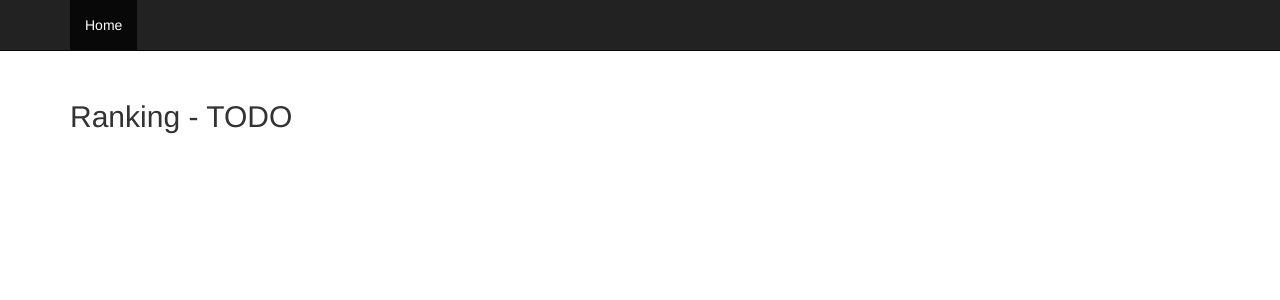
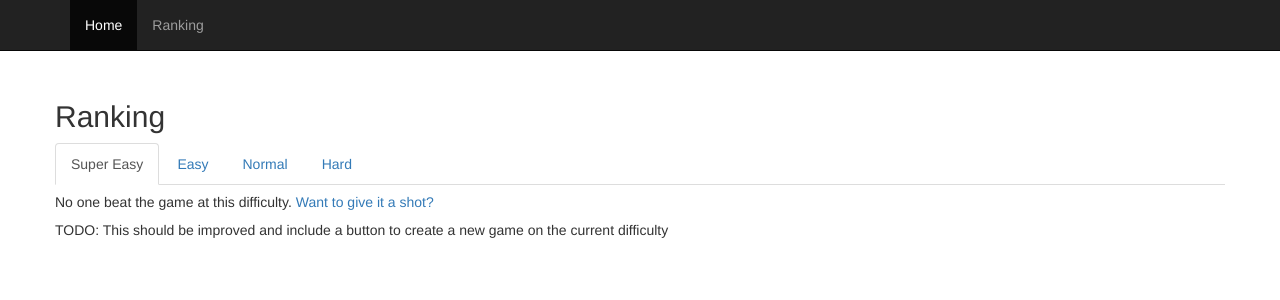
Before and after one commit to survey-monkey-challenge/minesweeper, a Django app: page /ranking/ in a window 1280 px wide. Shown: the top 300 px of the page. Run offline with Django 3.2, Linux system fonts and the light colour scheme; data that the repository does not hold is empty; some libraries are stand-ins or nearby versions.

Commit message:
Added a super simple ranking (missing usernames)

```diff
--- a/game/templates/ranking.html
+++ b/game/templates/ranking.html
@@ -2,5 +2,47 @@
 {% load crispy_forms_tags %}
 
 {% block content %}
-  <h2> Ranking - TODO</h2>
+  <div class="row">
+    <h2>Ranking</h2>
+  </div>
+
+  <div class="row">
+    <ul class="nav nav-tabs">
+      {% for difficulty in difficulties %}
+        <li role="presentation" class="{{ difficulty.css_class }}">
+          <a href="{{ difficulty.url }}">{{ difficulty.title }}</a>
+        </li>
+      {% endfor %}
+    </ul>
+  </div>
+  <div class="row">
+    {% if finished_winning_games %}
+      <table class="table table-striped">
+        <thead>
+          <tr>
+            <th class="col-md-2">#</th>
+            <th class="col-md-2">Timer</th>
+            <th class="col-md-5">Username</th>
+            <th class="col-md-3">Match</th>
+          </tr>
+        </thead>
+
+        <tbody>
+          {% for game in finished_winning_games %}
+            <tr>
+              <th scope="row">{{ forloop.counter }}</th>
+              <td>{{ game.end_timer }} seconds</td>
+              <td>Some user name (TODO)</td>
+              <td><a href="{{ game.get_absolute_url }}">Go to game</a></td>
+            </tr>
+          {% endfor %}
+        </tbody>
+      </table>
+    {% else %}
+      <h5>No one beat the game at this difficulty. <a href="{% url 'game:create' %}">Want to give it a shot?</a></h5>
+      <p>
+        TODO: This should be improved and include a button to create a new game on the current difficulty
+      </p>
+    {% endif %}
+  </div>
 {% endblock %}
--- a/game/urls.py
+++ b/game/urls.py
@@ -6,6 +6,7 @@ app_name = 'game'
 urlpatterns = [
     url(r'^$', views.CreateGameView.as_view(), name='create'),
     url(r'^ranking/$', views.RankingView.as_view(), name='ranking'),
+    url(r'^ranking/(?P<difficulty_value>.+)/$', views.RankingView.as_view(), name='ranking'),
     url(r'^match/(?P<signed_id>.+)/$', views.GameView.as_view(), name='match'),
     url(r'^sweep/(?P<signed_id>.+)/$', ajax_views.sweep_view, name='sweep'),
     url(r'^flag/(?P<signed_id>.+)/$', ajax_views.flag_view, name='flag'),
--- a/game/views.py
+++ b/game/views.py
@@ -1,5 +1,6 @@
 from django.core import signing
 from django.core.urlresolvers import reverse
+from django.http import Http404
 from django.shortcuts import get_object_or_404
 from django.utils import timezone
 from django.views import generic
@@ -25,12 +26,37 @@ class CreateGameView(generic.FormView):
         return super().form_valid(form)
 
     def get_success_url(self):
-        signed_id = signer.sign(self.object.id)
-        return reverse('game:match', args=(signed_id,))
+        return self.object.get_absolute_url()
 
 
-class RankingView(generic.TemplateView):
+class RankingView(generic.ListView):
     template_name = 'ranking.html'
+    context_object_name = 'finished_winning_games'
+
+    def get_queryset(self):
+        difficulty_value = self.kwargs.get('difficulty_value') or 0
+        try:
+            self.difficulty = Difficulty(int(difficulty_value))
+        except ValueError:
+            raise Http404
+
+        return Game.objects.filter(
+            game_over=True,
+            win=True,
+            difficulty=self.difficulty.value
+        ).order_by('end_timer')
+
+    def get_context_data(self, **kwargs):
+        context_data = super().get_context_data(**kwargs)
+        context_data['difficulties'] = [
+            {
+                'url': reverse('game:ranking', kwargs={'difficulty_value': x.value}),
+                'title': x.name.title().replace('_', ' '),
+                'css_class': 'active' if x == self.difficulty else ''
+            }
+            for x in Difficulty
+        ]
+        return context_data
 
 
 class GameView(generic.DetailView):
--- a/templates/base.html
+++ b/templates/base.html
@@ -37,9 +37,7 @@
         <div id="navbar" class="collapse navbar-collapse">
           <ul class="nav navbar-nav">
             <li class="active"><a href="{% url 'game:create' %}">Home</a></li>
-            <!--  TODO
-              <li><a href="{% url 'game:ranking' %}">Ranking</a></li>
-            -->
+            <li><a href="{% url 'game:ranking' %}">Ranking</a></li>
           </ul>
         </div><!--/.nav-collapse -->
       </div>
```
Also changed, not shown: game/models.py (+7 -0 lines).
